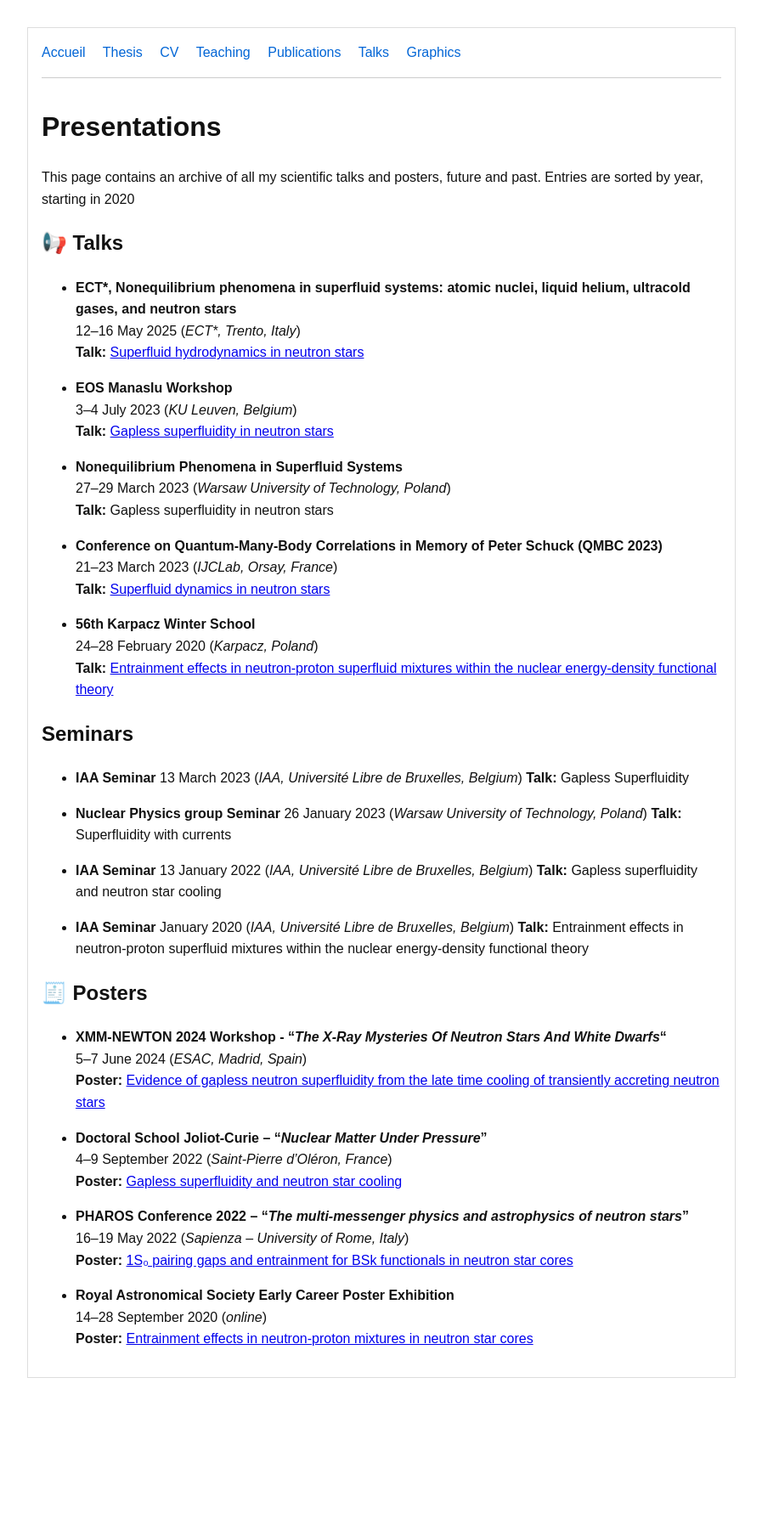
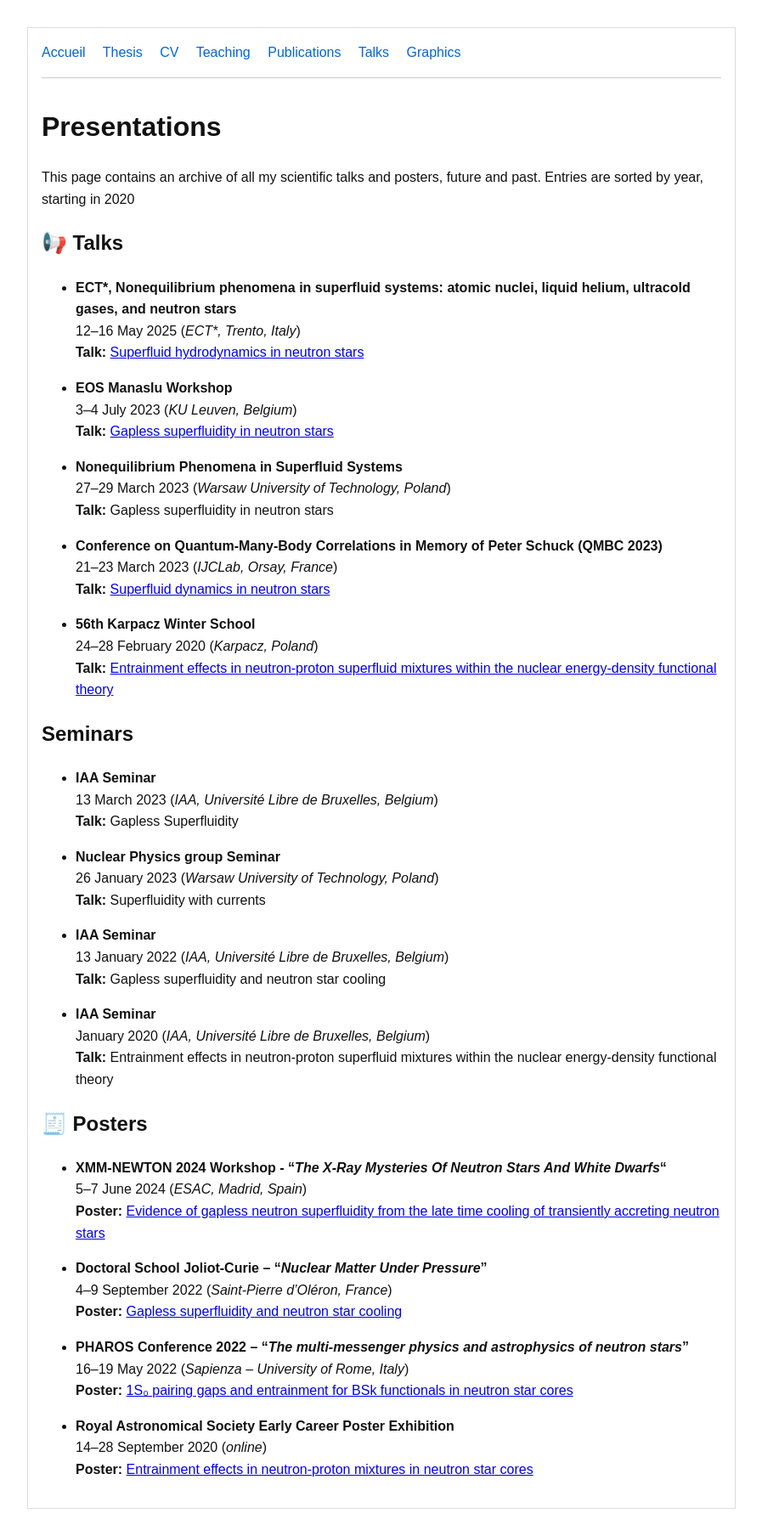
Before and after one commit to V-allard/V-allard.github.io, a Jekyll site: the page built from talks.md, in a window 1280 px wide. Shown: the whole page at 85% size, without its empty margins (191-1088 px from the left). Built offline with Jekyll 4.4.1, drawn with Linux system fonts in a browser that asks for light colours; before the commit the page ends 1654 px from its top, so only the background shows below that.

```diff
--- a/talks.md
+++ b/talks.md
@@ -31,20 +31,20 @@ This page contains an archive of all my scientific talks and posters, future and
 
 ## Seminars
 
-- **IAA Seminar**
-  13 March 2023 (*IAA, Université Libre de Bruxelles, Belgium*)
+- **IAA Seminar**<br>
+  13 March 2023 (*IAA, Université Libre de Bruxelles, Belgium*)<br>
   **Talk:** Gapless Superfluidity
 
-- **Nuclear Physics group Seminar**
-  26 January 2023 (*Warsaw University of Technology, Poland*)
+- **Nuclear Physics group Seminar**<br>
+  26 January 2023 (*Warsaw University of Technology, Poland*)<br>
   **Talk:** Superfluidity with currents
 
-- **IAA Seminar**
-  13 January 2022 (*IAA, Université Libre de Bruxelles, Belgium*)
+- **IAA Seminar**<br>
+  13 January 2022 (*IAA, Université Libre de Bruxelles, Belgium*)<br>
   **Talk:** Gapless superfluidity and neutron star cooling
 
-- **IAA Seminar**
-  January 2020 (*IAA, Université Libre de Bruxelles, Belgium*)
+- **IAA Seminar**<br>
+  January 2020 (*IAA, Université Libre de Bruxelles, Belgium*)<br>
   **Talk:** Entrainment effects in neutron-proton superfluid mixtures within the nuclear energy-density functional theory
 
 ## 🧾 Posters
```
